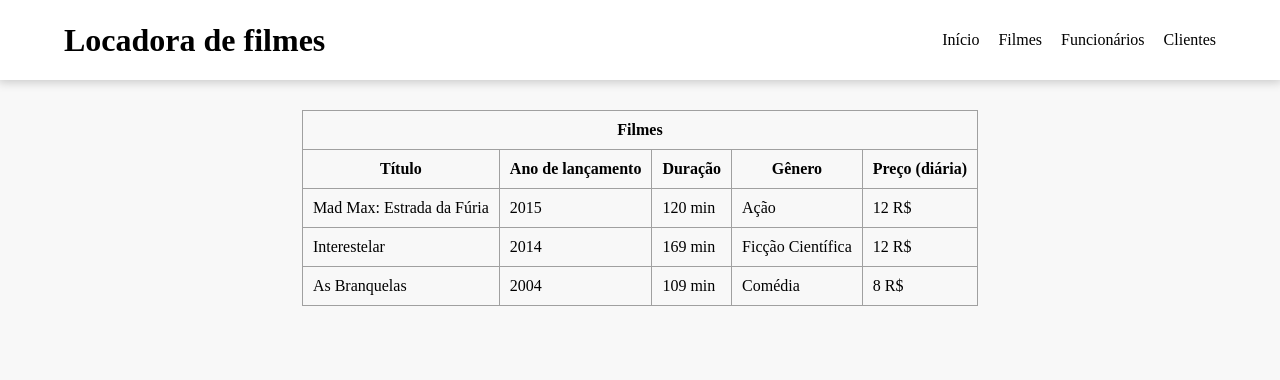
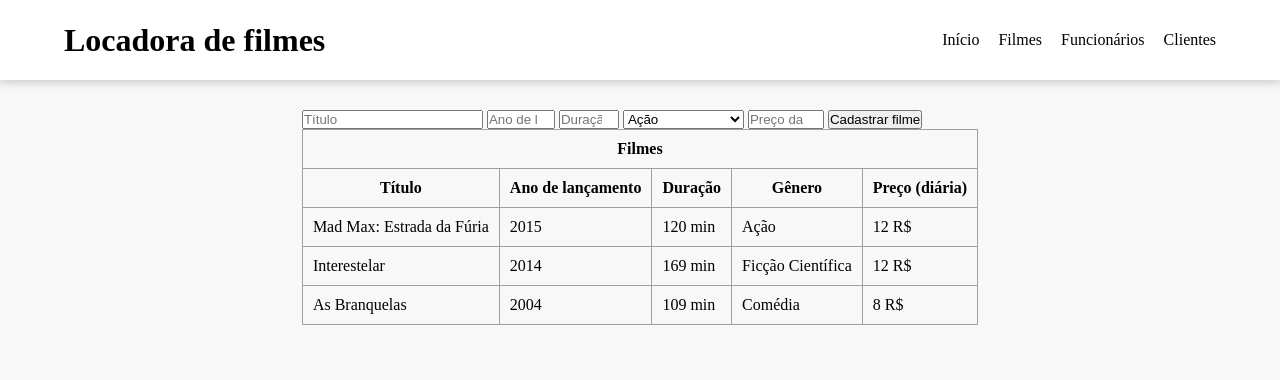
Before and after one commit to deyyses17/locadora-de-filmes, a PHP site: page / in a window 1280 px wide. Shown: the top 380 px of the page. Run offline with PHP 8.4, Linux system fonts and the light colour scheme; data comes from the database, SQL or seed files in the repository.

Commit message:
add: funcionalidade de adição de filmes

```diff
--- a/css/style.css
+++ b/css/style.css
@@ -13,6 +13,8 @@
 
 body {
   background: var(--body-bg);
+  display: flex;
+  justify-content: center;
 }
 
 header {
@@ -44,12 +46,10 @@ header {
 }
 
 main {
-  width: 100vw;
   padding-top: 110px;
 }
 
 table {
-  margin: 0 auto;
   border-collapse: collapse;
   border-spacing: 0;
 }
--- a/index.php
+++ b/index.php
@@ -3,7 +3,7 @@ require('conexao.php');
 
 // $sql = "SELECT * FROM filme";
 
-$sql = "SELECT f.titulo, f.ano_lancamento, f.duracao_min, f.preco_diaria, g.nome FROM filme AS f
+$sql = "SELECT f.titulo, f.ano_lancamento, f.duracao_min, f.preco_diaria, g.id_genero, g.nome FROM filme AS f
         LEFT JOIN genero AS g
         ON f.id_genero = g.id_genero";
 $statement = $pdo -> query($sql);
@@ -31,6 +31,18 @@ $resultado = $statement -> fetchAll(PDO::FETCH_ASSOC);
     </div>
   </header>
   <main>
+    <form action="add_filme.php" method="POST">
+      <input type="text" name="titulo" id="titulo" placeholder="Título" required>
+      <input type="number" name="ano-lancamento" id="ano-lancamento" placeholder="Ano de lançamento" min="0" max="9999" required>
+      <input type="number" name="duracao" id="duracao" placeholder="Duração (min)" min="0" max="999" required>
+      <select name="genero" id="genero">
+        <?php foreach($resultado as $genero): ?>
+          <option value="<?= $genero['id_genero'] ?>"><?= $genero['nome'] ?></option>
+        <?php endforeach ?>
+      </select>
+      <input type="number" name="preco-diaria" id="preco-diaria" placeholder="Preço da diária" min="0" max="99" step="0.01" required>
+      <input type="submit" value="Cadastrar filme">
+    </form>
     <table>
       <thead>
         <tr>
```
Also changed, not shown: add_filme.php (added, +19 -0 lines).
